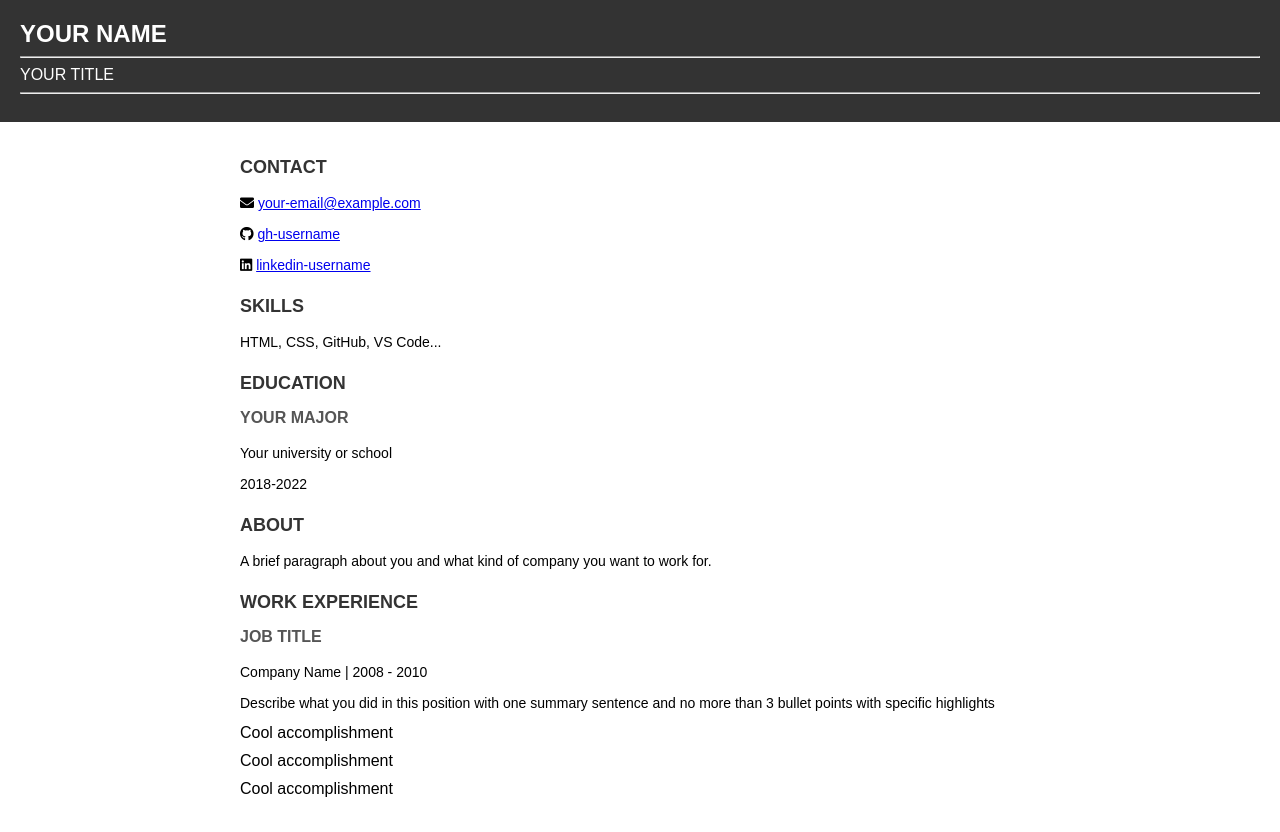
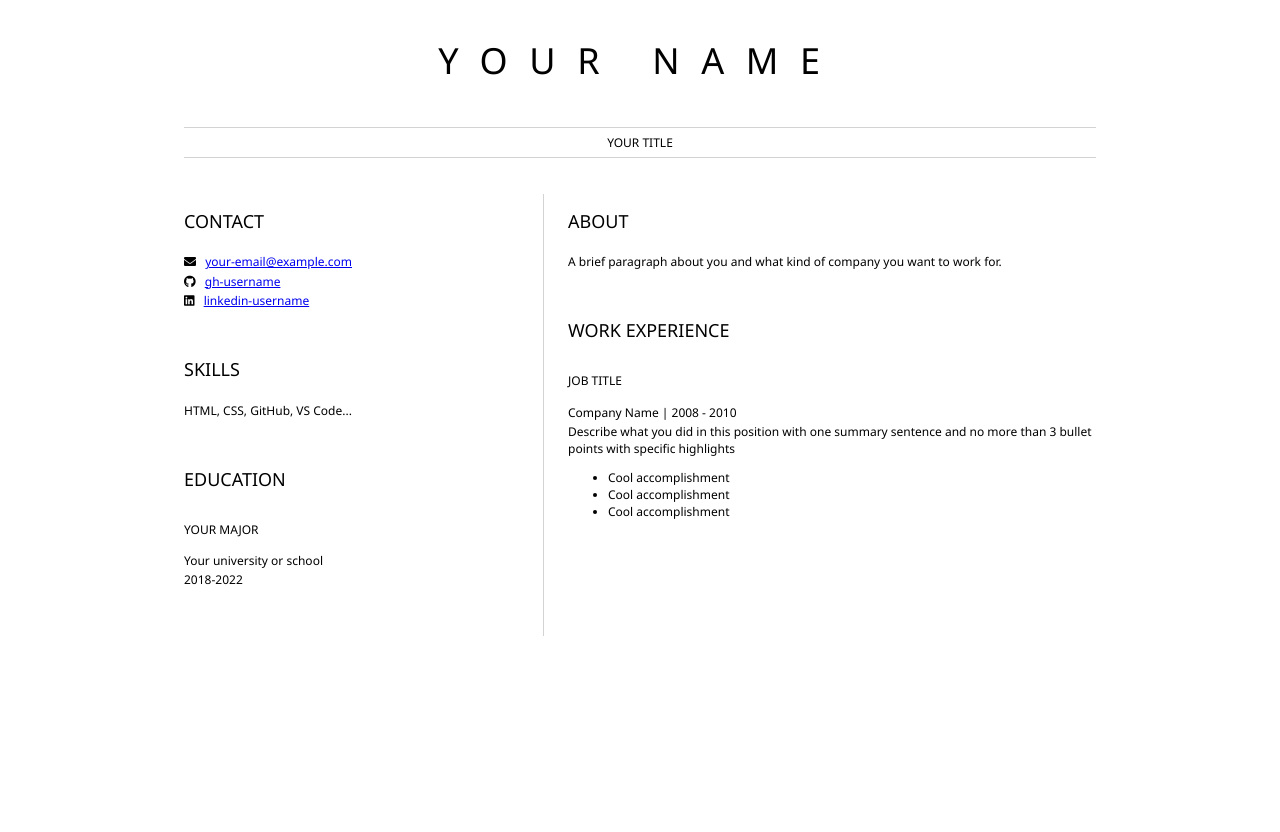
Before and after one commit to leonidas1312/resume, a plain HTML site: page index.html in a window 1280 px wide. After the commit the page ends 800 px from the top, so only its background shows below. Drawn offline with Linux system fonts and the light colour scheme.

Commit message:
Update style.css

```diff
--- a/style.css
+++ b/style.css
@@ -1,67 +1,58 @@
 body {
-  font-family: Arial, sans-serif;
-  margin: 0;
-  padding: 0;
+    font-family: 'Segoe UI', Tahoma, Geneva, Verdana, sans-serif;
+    font-size: 12px;
+    max-width: 960px;
+    margin: auto;
+}
+h1 {
+    font-size: 3em;
+    letter-spacing: .6em;
+    padding-top: 1em;
+    padding-bottom: 1em;
 }
 
-header {
-  background-color: #333;
-  color: #fff;
-  padding: 20px;
+h2 {
+    font-size: 1.5em;
+    padding-bottom: 1em;
 }
 
-header h1 {
-  margin: 0;
-  font-size: 24px;
-}
-
-header p {
-  margin: 0;
-  font-size: 14px;
-}
-
-header a {
-  color: #fff;
-  text-decoration: none;
-}
-
-header a:hover {
-  text-decoration: underline;
+h3 {
+    font-size: 1em;
+    padding-bottom: 1em;
 }
 
 main {
-  max-width: 800px;
-  margin: 0 auto;
-  padding: 20px;
+    display: grid;
+    grid-template-columns: 40% 60%;
+    margin-top: 3em;
+}
+header {
+    text-align: center;
+    margin: auto 2em;
 }
 
 section {
-  margin-bottom: 20px;
+    margin: auto 1em 4em 2em;
 }
 
-section h2 {
-  color: #333;
-  font-size: 18px;
+i {
+    margin-right: .5em;
 }
 
-section h3 {
-  color: #555;
-  font-size: 16px;
-  margin-top: 10px;
+p {
+    margin: .2em auto
 }
 
-section p {
-  font-size: 14px;
-  line-height: 1.5;
-  margin: 10px 0;
+hr {
+    border: none;
+    background-color: lightgray;
+    height: 1px;
 }
 
-section ul {
-  list-style: none;
-  margin: 0;
-  padding: 0;
+h1, h2, h3 {
+    font-weight: 100;
+    margin-bottom: 0;
 }
-
-section li {
-  margin: 10px 0;
+#mainLeft {
+    border-right: 1px solid lightgray;
 }
```
